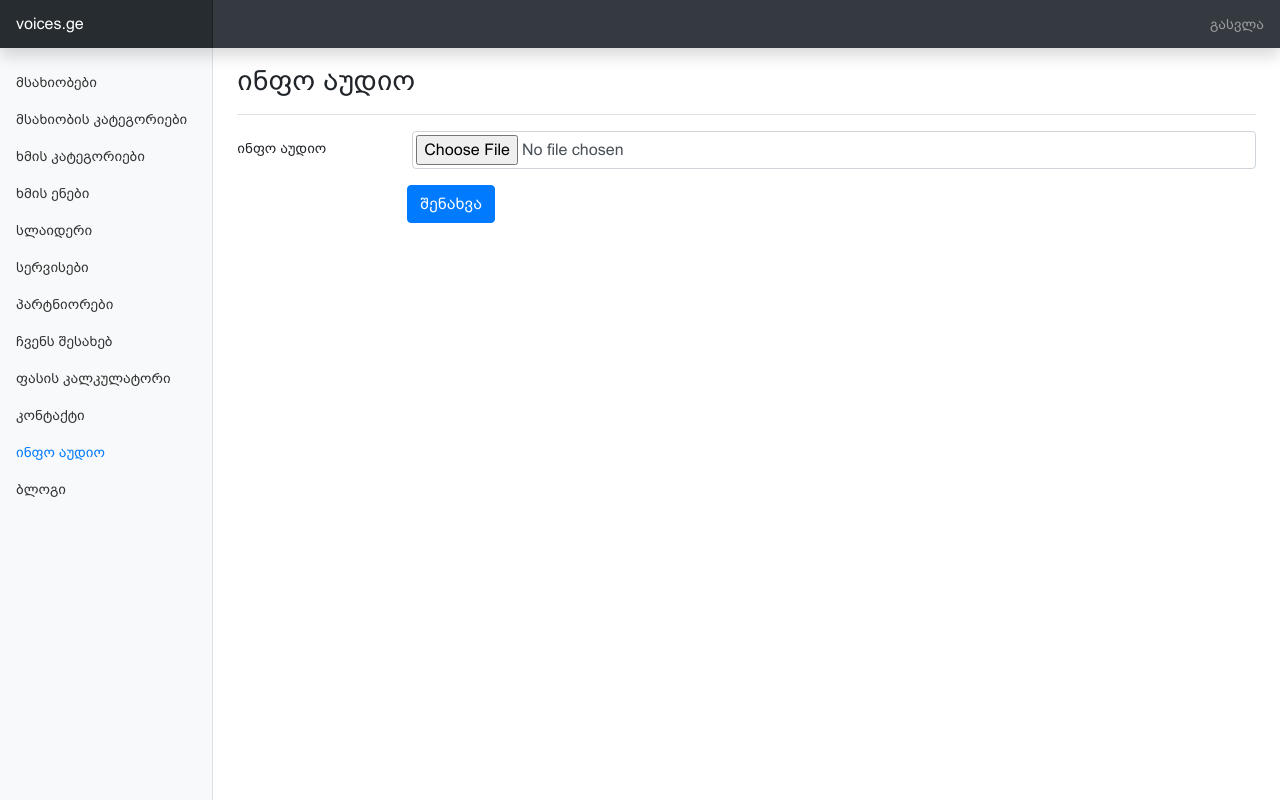
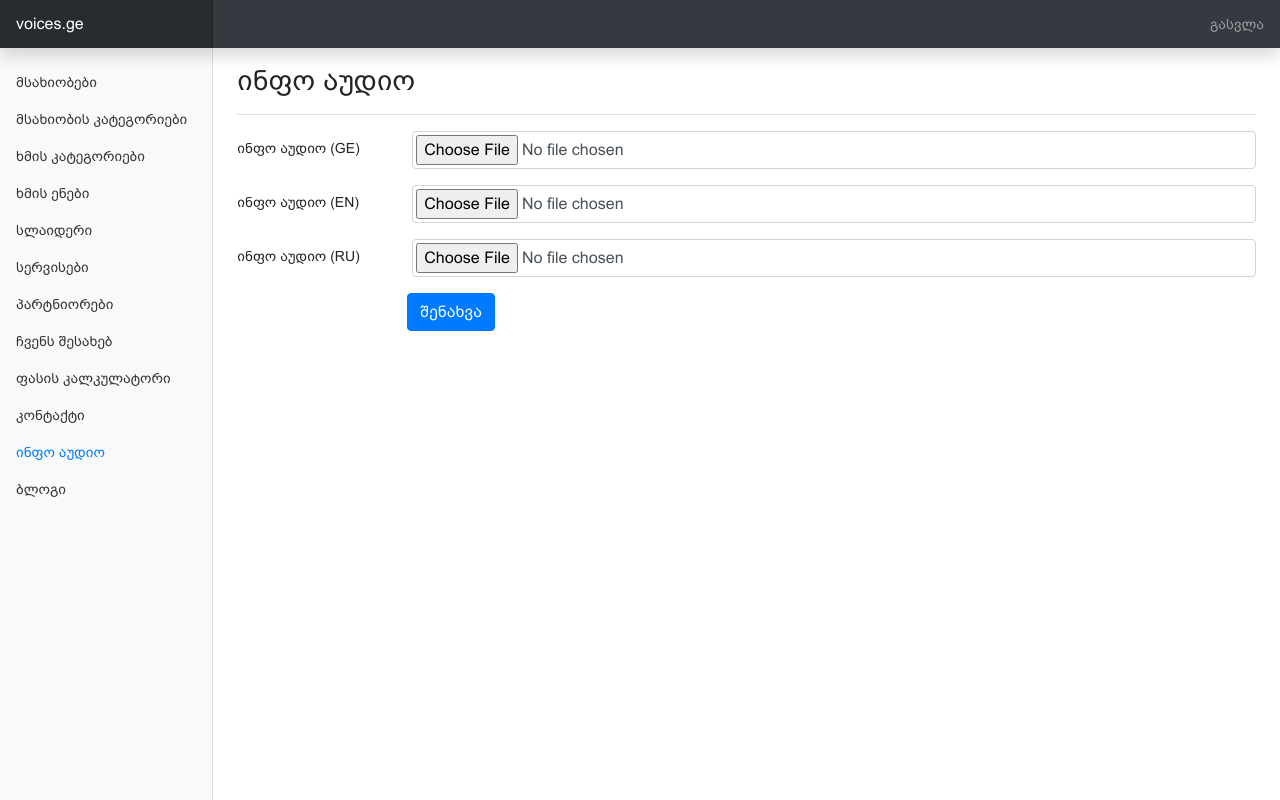
Before and after one commit to idzidzishvili/voices, a CodeIgniter app: page /database/index.php/admin/infoaudio in a window 1280 px wide. Run offline with CodeIgniter, Linux system fonts and the light colour scheme; the visitor is signed in with stand-in values (Sample User, id 1); some libraries are stand-ins or nearby versions.

Commit message:
info audio multilanguage

```diff
--- a/application/controllers/Admin.php
+++ b/application/controllers/Admin.php
@@ -835,18 +835,30 @@ class Admin extends CI_Controller
 	public function infoaudio()
 	{
 		if (strtoupper($_SERVER["REQUEST_METHOD"]) == 'POST') {
-			if($_FILES['infoaudio']['name']){
-				$config = $this->config->item('fileUploadConfig');
-				$config['upload_path'] = 'assets/audio/';
-				$config['max_size'] = 5120;
-				$config['allowed_types'] = 'mp3';
-				$config['overwrite'] = TRUE;
-				$config['file_name'] = 'audio.mp3';
+			$config = $this->config->item('fileUploadConfig');
+			$config['upload_path'] = 'assets/audio/';
+			$config['max_size'] = 5120;
+			$config['allowed_types'] = 'mp3';
+			$config['overwrite'] = TRUE;
+			if($_FILES['infoaudio_ge']['name']){
+				$config['file_name'] = 'audio_ge.mp3';
 				$this->load->library('upload');
 				$this->upload->initialize($config);
-				$this->upload->do_upload('infoaudio');
-				redirect('admin/infoaudio');
+				$this->upload->do_upload('infoaudio_ge');
 			}
+			if($_FILES['infoaudio_en']['name']){
+				$config['file_name'] = 'audio_en.mp3';
+				$this->load->library('upload');
+				$this->upload->initialize($config);
+				$this->upload->do_upload('infoaudio_en');
+			}
+			if($_FILES['infoaudio_ru']['name']){
+				$config['file_name'] = 'audio_ru.mp3';
+				$this->load->library('upload');
+				$this->upload->initialize($config);
+				$this->upload->do_upload('infoaudio_ru');
+			}
+			redirect('admin/infoaudio');
 		}
 		$data['page'] = 'info-audio';
 		$this->load->view('admin/info-audio', $data);
--- a/application/views/admin/info-audio.php
+++ b/application/views/admin/info-audio.php
@@ -6,10 +6,24 @@
 <div class="container-fluid px-0">
    <?= form_open_multipart(base_url('admin/infoaudio')) ?>
       <div class="form-group row">
-         <label class="col-sm-2 col-form-label">ინფო აუდიო</label>
+         <label class="col-sm-2 col-form-label">ინფო აუდიო (GE)</label>
          <div class="col-sm-10">
-            <input type="file" class="form-control" name="infoaudio" accept=".mp3">
-            <small class="text-danger"><?php echo form_error('infoaudio'); ?></small>
+            <input type="file" class="form-control" name="infoaudio_ge" accept=".mp3">
+            <small class="text-danger"><?php echo form_error('infoaudio_ge'); ?></small>
+         </div>
+      </div>
+      <div class="form-group row">
+         <label class="col-sm-2 col-form-label">ინფო აუდიო (EN)</label>
+         <div class="col-sm-10">
+            <input type="file" class="form-control" name="infoaudio_en" accept=".mp3">
+            <small class="text-danger"><?php echo form_error('infoaudio_en'); ?></small>
+         </div>
+      </div>
+      <div class="form-group row">
+         <label class="col-sm-2 col-form-label">ინფო აუდიო (RU)</label>
+         <div class="col-sm-10">
+            <input type="file" class="form-control" name="infoaudio_ru" accept=".mp3">
+            <small class="text-danger"><?php echo form_error('infoaudio_ru'); ?></small>
          </div>
       </div>
 
--- a/application/views/header.php
+++ b/application/views/header.php
@@ -103,6 +103,6 @@
 
    <div class="audio-part">
       <audio id="sound">
-         <source src="<?= base_url('assets/audio/audio.mp3')?>" type="audio/mpeg">
+         <source src="<?= base_url('assets/audio/audio_'.$this->lang->lang().'.mp3')?>" type="audio/mpeg">
       </audio>
    </div>
--- a/application/views/home.php
+++ b/application/views/home.php
@@ -6,7 +6,7 @@
 
    <div class="audio-part">
       <audio id="sound">
-         <source src="<?= base_url('assets/audio/audio.mp3') ?>" type="audio/mpeg">
+         <source src="<?= base_url('assets/audio/audio_'.$this->lang->lang().'.mp3') ?>" type="audio/mpeg">
       </audio>
    </div>
 
```
Also changed, not shown: application/language/georgian/generated_lang.php (+1 -8 lines).
